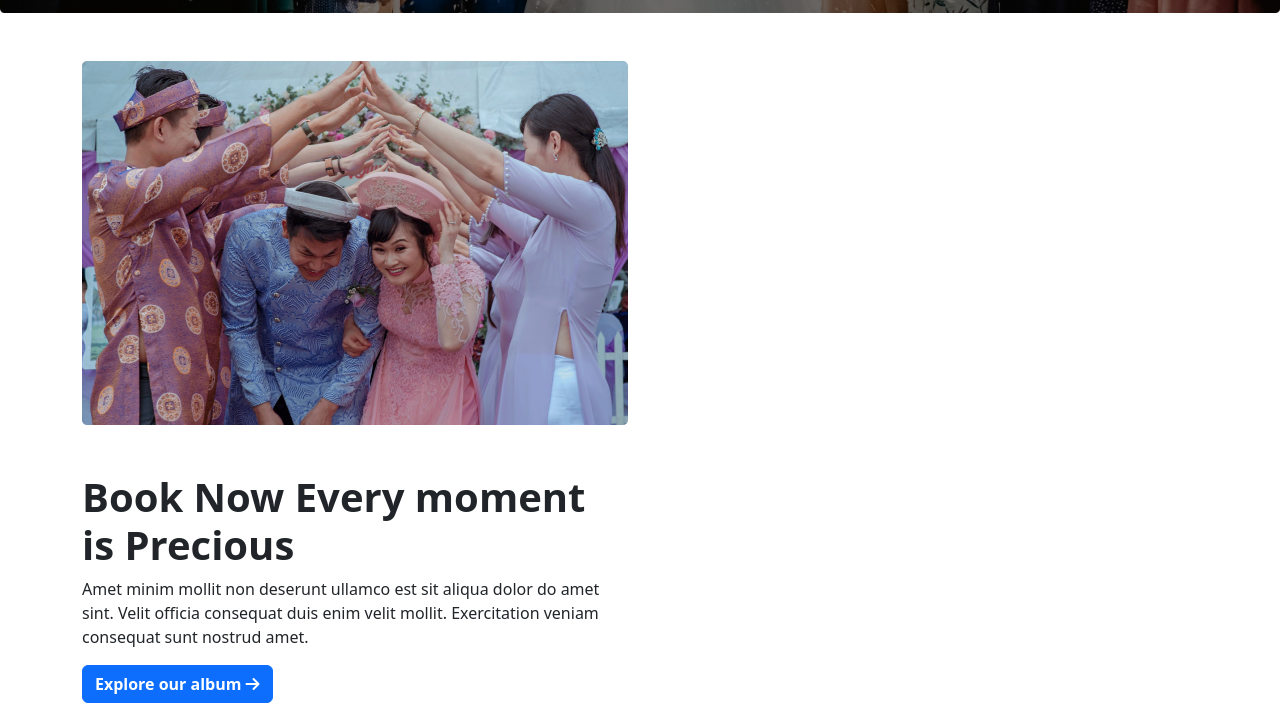
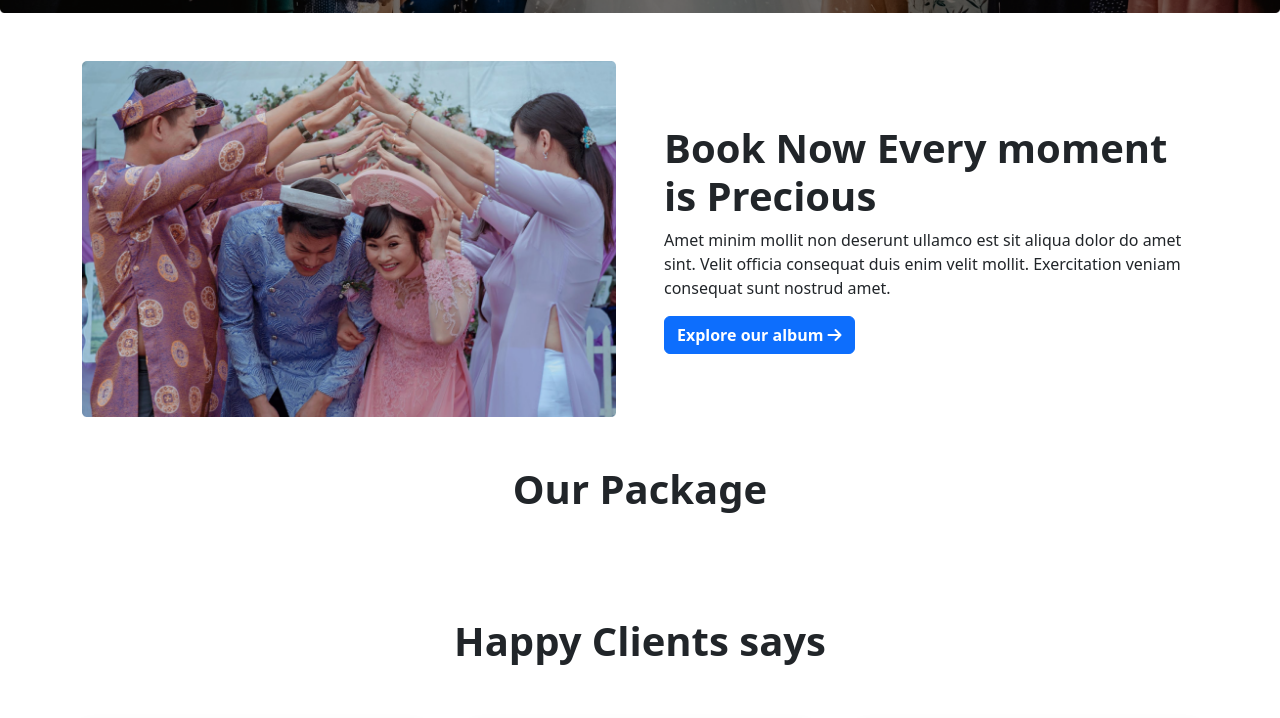
Before and after one commit to henry-rajon/web-project-3, a plain HTML site: page index.html in a window 1280 px wide. Shown: the part 610-1328 px from the top of the page. Drawn offline with nearby package versions, Linux system fonts and the light colour scheme.

Commit message:
Modify wedding

```diff
--- a/index.html
+++ b/index.html
@@ -117,7 +117,7 @@
         <section class="my-5">
             <div class="container">
                 <div class="row d-flex align-items-center g-5">
-                    <div class="">
+                    <div class="col-md-6 col-sm-12">
                         <img class="img-fluid" src="images/wedding.png" alt="">
                     </div>
                     <div class="col-md-6 col-sm-12">
```
